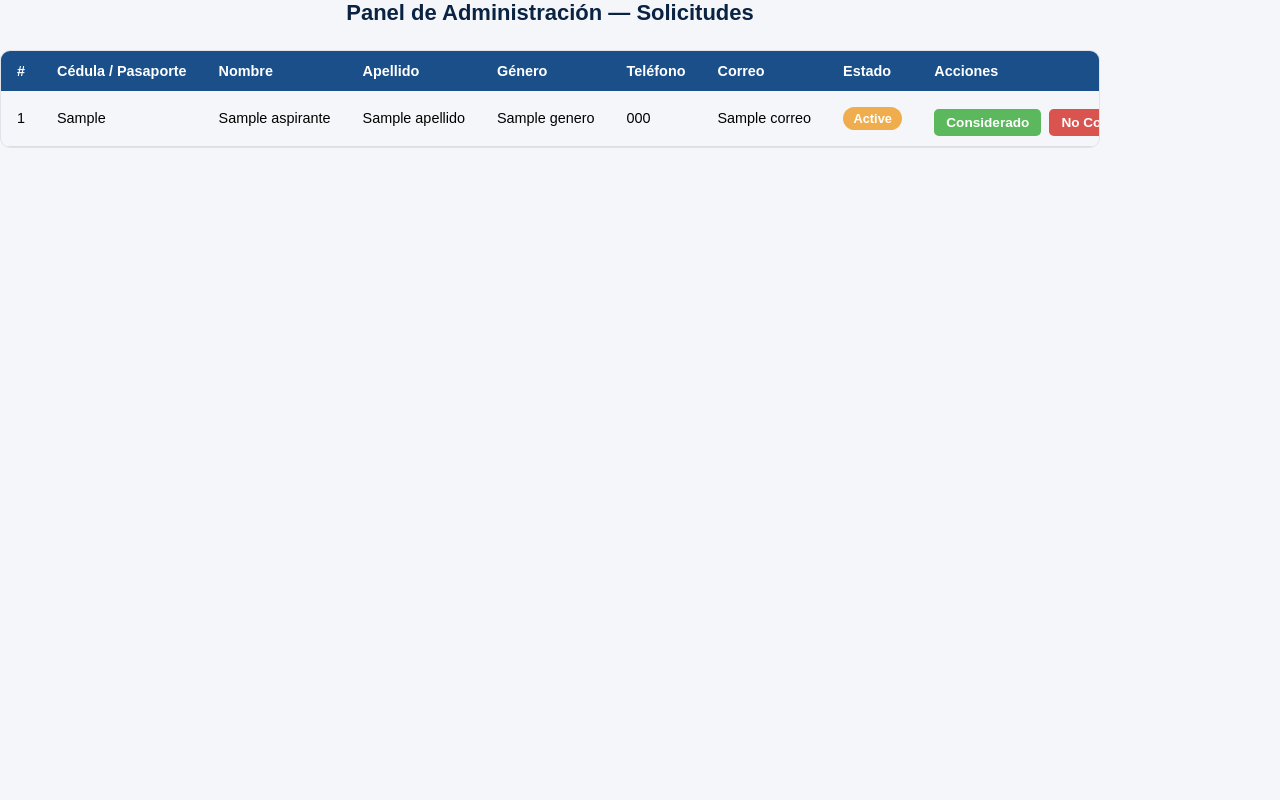
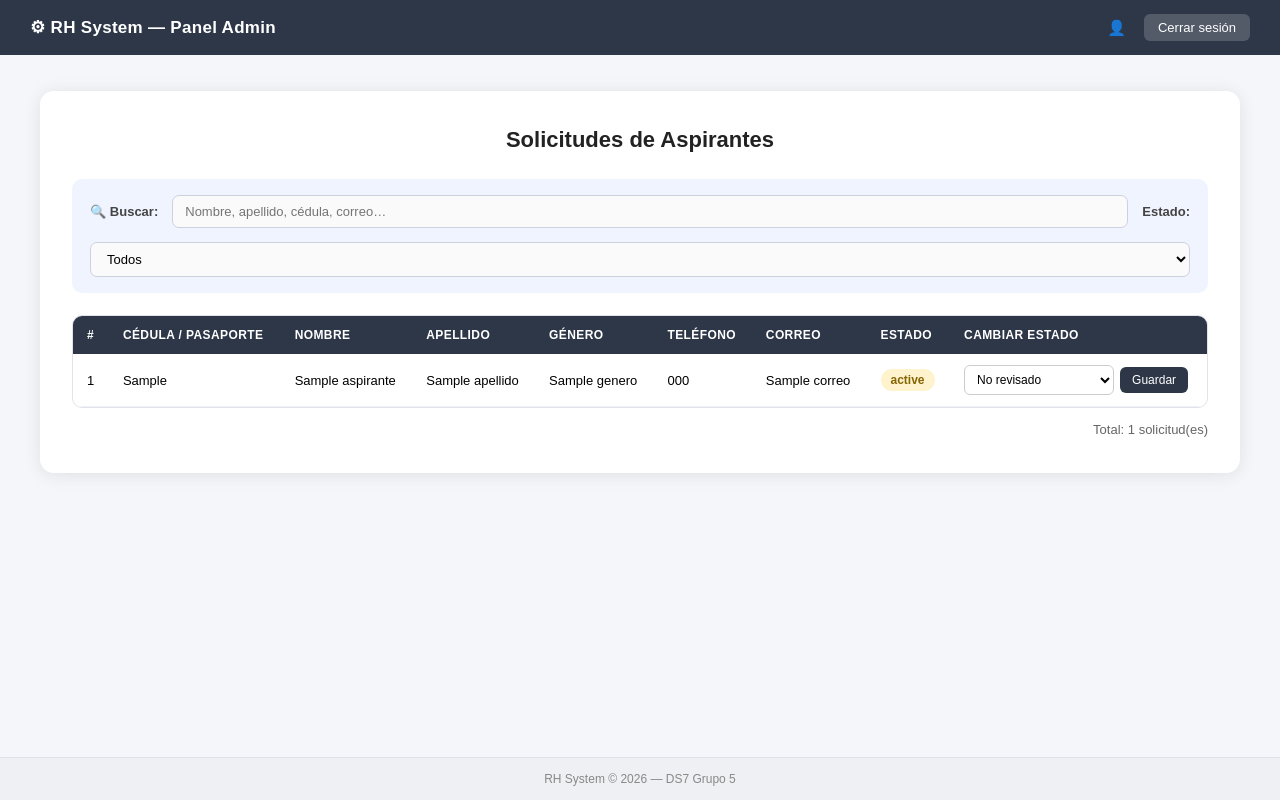
Before and after one commit to 1ault/ds7_php_grupo_5, a PHP site: template parcial_2/Vista/Admin/index.php in a window 1280 px wide. Run offline with PHP 8.4, Linux system fonts and the light colour scheme; the template is opened without the code that fills it: most values are stand-ins (such as "Sample title", 1, 10 or a date in 2020).

Commit message:
reparacioes  añadi cotra medidas

```diff
--- a/parcial_2/Vista/Admin/index.php
+++ b/parcial_2/Vista/Admin/index.php
@@ -4,128 +4,67 @@
     <meta charset="UTF-8">
     <meta name="viewport" content="width=device-width, initial-scale=1.0">
     <meta name="csrf-token" content="<?= htmlspecialchars($_SESSION['csrf_token'] ?? '', ENT_QUOTES, 'UTF-8') ?>">
-    <title>Panel Admin - RH</title>
+    <title>Panel Admin — RH System</title>
     <link rel="stylesheet" href="/Assets/css/index.css">
-    <style>
-        main {
-            width: 100%;
-            max-width: 1100px;
-        }
-
-        h2 {
-            text-align: center;
-            margin-bottom: 1.5rem;
-            color: #0a2342;
-        }
-
-        .tabla-wrapper {
-            overflow-x: auto;
-        }
-
-        table {
-            width: 100%;
-            border-collapse: collapse;
-            font-size: 0.9rem;
-        }
-
-        thead {
-            background-color: #1a4f8a;
-            color: white;
-        }
-
-        thead th {
-            padding: 0.75rem 1rem;
-            text-align: left;
-            white-space: nowrap;
-        }
-
-        tbody tr:nth-child(even) {
-            background-color: #f0f4f9;
-        }
-
-        tbody tr:hover {
-            background-color: #dce8f7;
-        }
-
-        tbody td {
-            padding: 0.65rem 1rem;
-            border-bottom: 1px solid #ddd;
-            vertical-align: middle;
-            white-space: nowrap;
-        }
-
-        .badge {
-            display: inline-block;
-            padding: 0.25rem 0.65rem;
-            border-radius: 1rem;
-            font-size: 0.8rem;
-            font-weight: bold;
-            text-transform: capitalize;
-        }
-
-        .badge-no-revisado { background-color: #f0ad4e; color: #fff; }
-        .badge-considerado { background-color: #5cb85c; color: #fff; }
-        .badge-no-considerado { background-color: #d9534f; color: #fff; }
-
-        .acciones {
-            display: flex;
-            gap: 0.5rem;
-        }
-
-        .btn-considerado, .btn-no-considerado {
-            padding: 0.35rem 0.75rem;
-            border: none;
-            border-radius: 0.3rem;
-            font-size: 0.85rem;
-            font-weight: bold;
-            cursor: pointer;
-            color: white;
-        }
-
-        .btn-considerado     { background-color: #5cb85c; }
-        .btn-considerado:hover { background-color: #449d44; }
-
-        .btn-no-considerado  { background-color: #d9534f; }
-        .btn-no-considerado:hover { background-color: #c9302c; }
-
-        .sin-aspirantes {
-            text-align: center;
-            padding: 2rem;
-            color: #666;
-            font-style: italic;
-        }
-
-        #toast {
-            display: none;
-            position: fixed;
-            bottom: 2rem;
-            right: 2rem;
-            background-color: #1a4f8a;
-            color: white;
-            padding: 0.75rem 1.25rem;
-            border-radius: 0.5rem;
-            font-size: 0.95rem;
-            box-shadow: 0 4px 12px rgba(0,0,0,0.2);
-            z-index: 999;
-        }
-    </style>
 </head>
 <body>
 
-<main>
-    <h2>Panel de Administración — Solicitudes</h2>
+<!-- ── Navbar ─────────────────────────────────────────────────────── -->
+<nav class="navbar navbar-admin">
+    <span class="navbar-brand">⚙ RH System — Panel Admin</span>
+    <div class="navbar-info">
+        <span>👤 <?= htmlspecialchars($_SESSION['usuario_nombre'] ?? '', ENT_QUOTES, 'UTF-8') ?></span>
+        <a href="/post/usuario/logout" class="btn-logout">Cerrar sesión</a>
+    </div>
+</nav>
 
+<!-- ── Contenido principal ────────────────────────────────────────── -->
+<div class="main-content">
+<div class="contenedor admin-contenedor">
+
+    <h2>Solicitudes de Aspirantes</h2>
+
+    <!-- Mensajes flash -->
     <?php if (!empty($_SESSION['user_logs']) && is_array($_SESSION['user_logs'])): ?>
+        <?php
+            // Detectar si es mensaje de éxito o error
+            $esExito = in_array($_SESSION['user_logs'][0] ?? '', [
+                'Estado actualizado correctamente.',
+                'Solicitud actualizada correctamente.'
+            ]);
+        ?>
         <?php foreach ($_SESSION['user_logs'] as $log): ?>
-            <div class="mensaje">
-                <?= htmlspecialchars($log, ENT_QUOTES, 'UTF-8'); ?>
+            <div class="mensaje <?= $esExito ? 'mensaje-ok' : '' ?>">
+                <?= htmlspecialchars($log, ENT_QUOTES, 'UTF-8') ?>
             </div>
         <?php endforeach; ?>
         <?php unset($_SESSION['user_logs']); ?>
     <?php endif; ?>
 
+    <!-- Toast (notificación flotante) -->
+    <div id="toast" role="alert" aria-live="assertive"></div>
+
+    <!-- Filtro de búsqueda -->
+    <div class="admin-filtros">
+        <label for="filtro-buscar">🔍 Buscar:</label>
+        <input
+            type="text"
+            id="filtro-buscar"
+            class="filtro-input"
+            placeholder="Nombre, apellido, cédula, correo…"
+            autocomplete="off">
+        <label for="filtro-estado">Estado:</label>
+        <select id="filtro-estado">
+            <option value="">Todos</option>
+            <option value="no revisado">No revisado</option>
+            <option value="considerado">Considerado</option>
+            <option value="no considerado">No considerado</option>
+        </select>
+    </div>
+
+    <!-- Tabla -->
     <div class="tabla-wrapper">
-        <table>
+        <table class="tabla-admin" id="tabla-aspirantes">
             <thead>
                 <tr>
                     <th>#</th>
@@ -136,25 +75,16 @@
                     <th>Teléfono</th>
                     <th>Correo</th>
                     <th>Estado</th>
-                    <th>Acciones</th>
+                    <th>Cambiar estado</th>
                 </tr>
             </thead>
             <tbody>
                 <?php if (empty($aspirantes)): ?>
                     <tr>
-                        <td colspan="9" class="sin-aspirantes">No hay solicitudes registradas.</td>
+                        <td colspan="9" class="admin-vacio">No hay solicitudes registradas.</td>
                     </tr>
                 <?php else: ?>
                     <?php foreach ($aspirantes as $a): ?>
-                    <tr>
-                        <td><?= htmlspecialchars((string)$a['id'],            ENT_QUOTES, 'UTF-8') ?></td>
-                        <td><?= htmlspecialchars($a['cedula_pasaporte'],       ENT_QUOTES, 'UTF-8') ?></td>
-                        <td><?= htmlspecialchars($a['nombre'],                 ENT_QUOTES, 'UTF-8') ?></td>
-                        <td><?= htmlspecialchars($a['apellido'],               ENT_QUOTES, 'UTF-8') ?></td>
-                        <td><?= htmlspecialchars($a['genero'],                 ENT_QUOTES, 'UTF-8') ?></td>
-                        <td><?= htmlspecialchars($a['telefono'],               ENT_QUOTES, 'UTF-8') ?></td>
-                        <td><?= htmlspecialchars($a['correo'],                 ENT_QUOTES, 'UTF-8') ?></td>
-                        <td>
                     <?php
                         $estado = $a['estado_solicitud'];
                         $clase  = match($estado) {
@@ -163,21 +93,30 @@
                             default          => 'badge-no-revisado',
                         };
                     ?>
-                            <span class="badge <?= $clase ?>">
+                    <tr>
+                        <td><?= (int)$a['id'] ?></td>
+                        <td><?= htmlspecialchars($a['cedula_pasaporte'], ENT_QUOTES, 'UTF-8') ?></td>
+                        <td><?= htmlspecialchars($a['nombre'],           ENT_QUOTES, 'UTF-8') ?></td>
+                        <td><?= htmlspecialchars($a['apellido'],         ENT_QUOTES, 'UTF-8') ?></td>
+                        <td><?= htmlspecialchars($a['genero'],           ENT_QUOTES, 'UTF-8') ?></td>
+                        <td><?= htmlspecialchars($a['telefono'],         ENT_QUOTES, 'UTF-8') ?></td>
+                        <td><?= htmlspecialchars($a['correo'],           ENT_QUOTES, 'UTF-8') ?></td>
+                        <td>
+                            <span class="badge <?= $clase ?>" data-estado-badge>
                                 <?= htmlspecialchars($estado, ENT_QUOTES, 'UTF-8') ?>
                             </span>
                         </td>
                         <td>
-                            <div class="acciones">
+                            <div class="form-estado-inline">
+                                <select class="select-estado-inline" data-select-estado>
+                                    <option value="no revisado"    <?= $estado === 'no revisado'    ? 'selected' : '' ?>>No revisado</option>
+                                    <option value="considerado"    <?= $estado === 'considerado'    ? 'selected' : '' ?>>Considerado</option>
+                                    <option value="no considerado" <?= $estado === 'no considerado' ? 'selected' : '' ?>>No considerado</option>
+                                </select>
                                 <button
-                                    class="btn-considerado"
-                                    onclick="actualizarEstado(<?= (int)$a['usuario_id'] ?>, 'considerado', this)">
-                                    Considerado
-                                </button>
-                                <button
-                                    class="btn-no-considerado"
-                                    onclick="actualizarEstado(<?= (int)$a['usuario_id'] ?>, 'no considerado', this)">
-                                    No Considerado
+                                    class="btn-guardar-estado"
+                                    data-uid="<?= (int)$a['usuario_id'] ?>">
+                                    Guardar
                                 </button>
                             </div>
                         </td>
@@ -187,56 +126,16 @@
             </tbody>
         </table>
     </div>
-</main>
 
-<div id="toast"></div>
+    <p class="admin-total">Total: <?= count($aspirantes) ?> solicitud(es)</p>
 
-<script>
-    const csrfToken = document.querySelector('meta[name="csrf-token"]').getAttribute('content');
+</div>
+</div>
 
-    function mostrarToast(mensaje, exito = true) {
-        const toast = document.getElementById('toast');
-        toast.textContent = mensaje;
-        toast.style.backgroundColor = exito ? '#1a4f8a' : '#d9534f';
-        toast.style.display = 'block';
-        setTimeout(() => { toast.style.display = 'none'; }, 3000);
-    }
+<!-- ── Footer ─────────────────────────────────────────────────────── -->
+<footer class="site-footer">RH System &copy; <?= date('Y') ?> — DS7 Grupo 5</footer>
 
-    function actualizarEstado(usuario_id, estado, boton) {
-        const fila    = boton.closest('tr');
-        const badge   = fila.querySelector('.badge');
-        const botones = fila.querySelectorAll('button');
-
-        botones.forEach(b => b.disabled = true);
-
-        fetch('/api/admin/update', {
-            method: 'POST',
-            headers: { 'Content-Type': 'application/x-www-form-urlencoded' },
-            body: `usuario_id=${usuario_id}&estado_solicitud=${encodeURIComponent(estado)}&csrf_token=${encodeURIComponent(csrfToken)}`
-        })
-        .then(res => res.json())
-        .then(data => {
-            if (data.ok) {
-                const clases = {
-                    'considerado':    'badge-considerado',
-                    'no considerado': 'badge-no-considerado',
-                    'no revisado':    'badge-no-revisado'
-                };
-                badge.className   = 'badge ' + (clases[estado] ?? 'badge-no-revisado');
-                badge.textContent = estado.trim();
-                mostrarToast('Estado actualizado correctamente.', true);
-            } else {
-                mostrarToast('Error al actualizar.', false);
-            }
-        })
-        .catch(() => {
-            mostrarToast('Error de conexión.', false);
-        })
-        .finally(() => {
-            botones.forEach(b => b.disabled = false);
-        });
-    }
-</script>
+<script src="/Assets/js/admin.js"></script>
 
 </body>
 </html>
```
Also changed, not shown: parcial_2/Controlador/UsuarioController.php (+12 -14 lines), parcial_2/Utils/BruteForce.php (+37 -62 lines), parcial_2/Vista/Aspirante/index.php (+147 -119 lines), parcial_2/Public/Assets/js/admin.js (added). Lines whose indentation alone changed are shown as unchanged.
